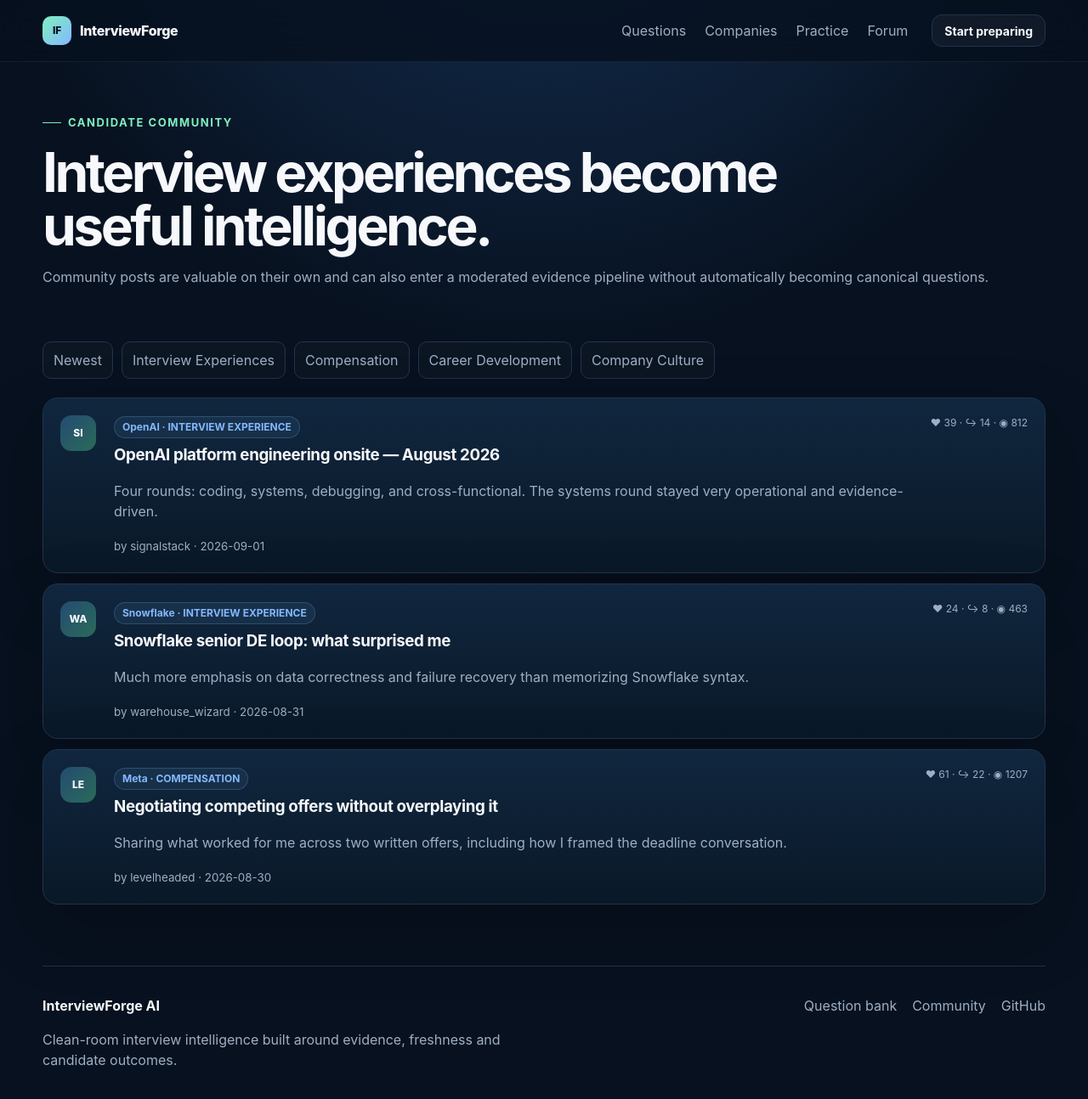
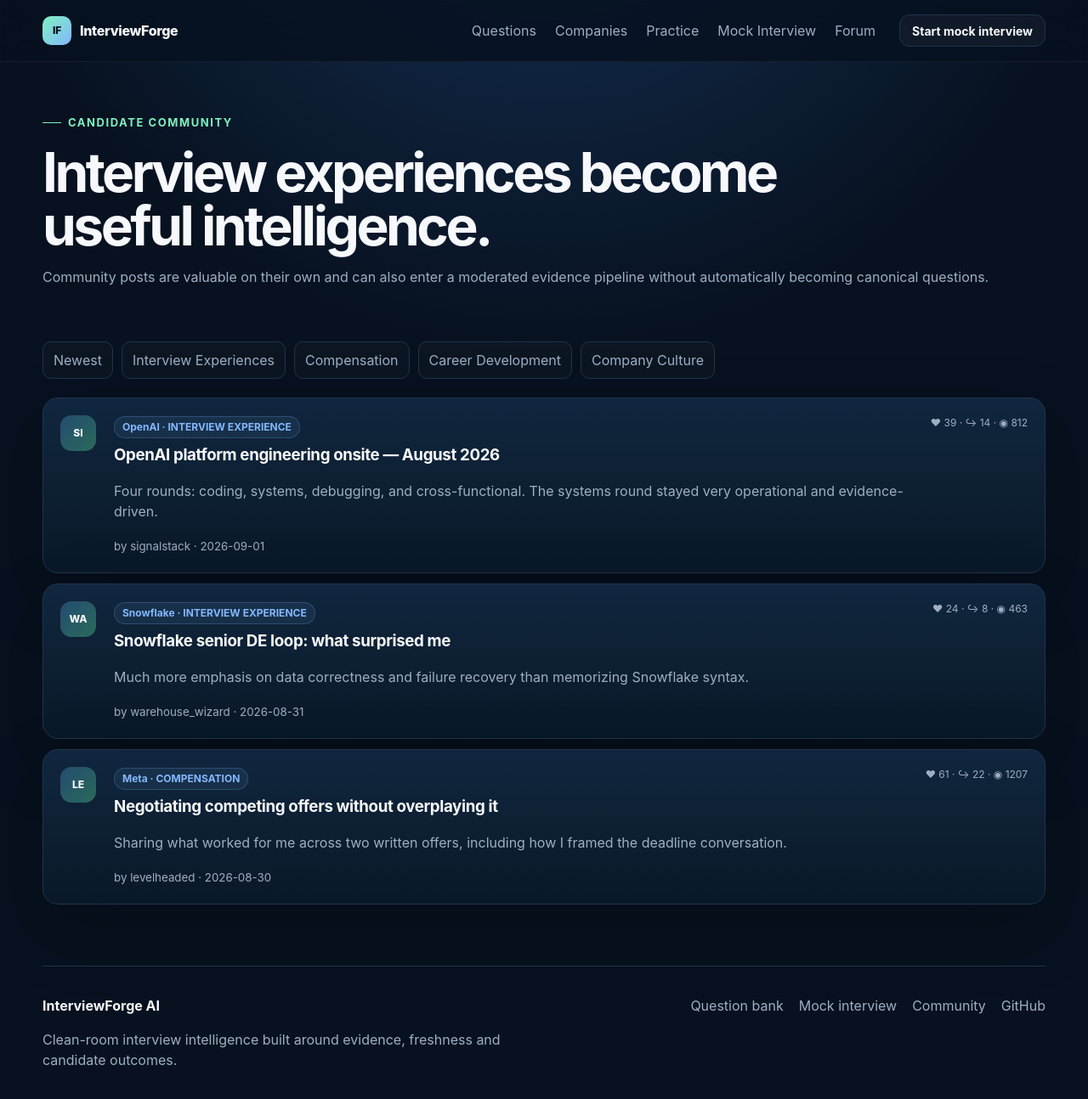
Before and after one commit to rrahul0904/interviewforge-ai, a Next.js app in the folder apps/web/: page /forum in a window 1280 px wide. Shown: the top 1294 px of the page at 85% size. Built offline with nearby package versions, Linux system fonts and the light colour scheme.

Commit message:
feat: surface mock interview workflow in navigation

```diff
--- a/apps/web/app/layout.tsx
+++ b/apps/web/app/layout.tsx
@@ -11,6 +11,7 @@ const nav = [
   ["Questions", "/questions"],
   ["Companies", "/companies/openai"],
   ["Practice", "/practice/rate-limiter-design"],
+  ["Mock Interview", "/mock-interview"],
   ["Forum", "/forum"],
 ] as const;
 
@@ -22,13 +23,13 @@ export default function RootLayout({ children }: Readonly<{ children: React.Reac
           <nav className="nav container">
             <Link href="/" className="brand"><span className="brand-mark">IF</span><span>InterviewForge</span></Link>
             <div className="nav-links">{nav.map(([label, href]) => <Link key={href} href={href}>{label}</Link>)}</div>
-            <Link className="button ghost small" href="/questions">Start preparing</Link>
+            <Link className="button ghost small" href="/mock-interview">Start mock interview</Link>
           </nav>
         </header>
         {children}
         <footer className="footer container">
           <div><strong>InterviewForge AI</strong><p>Clean-room interview intelligence built around evidence, freshness and candidate outcomes.</p></div>
-          <div className="footer-links"><Link href="/questions">Question bank</Link><Link href="/forum">Community</Link><a href="https://github.com/rrahul0904/interviewforge-ai">GitHub</a></div>
+          <div className="footer-links"><Link href="/questions">Question bank</Link><Link href="/mock-interview">Mock interview</Link><Link href="/forum">Community</Link><a href="https://github.com/rrahul0904/interviewforge-ai">GitHub</a></div>
         </footer>
       </body>
     </html>
```
